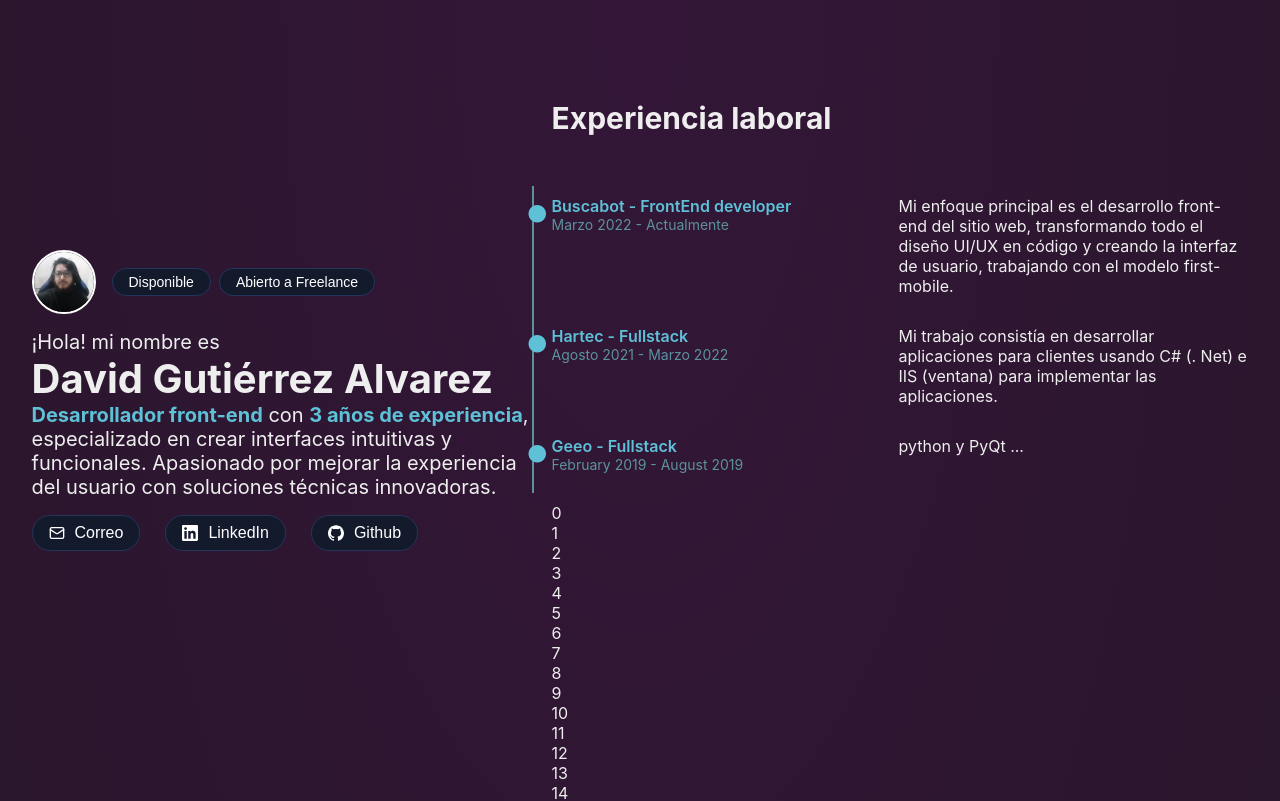
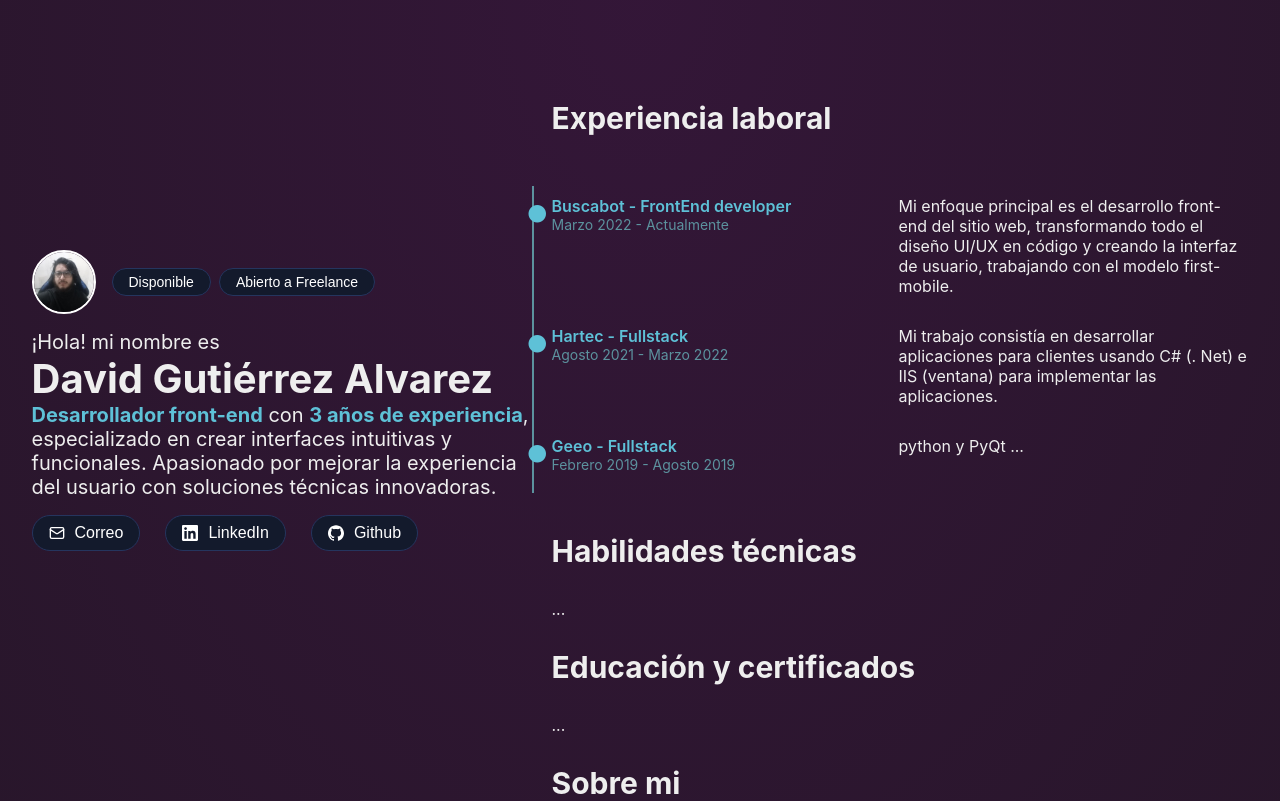
Before and after one commit to self-david/self-david, a Svelte app: page / in a window 1280 px wide. Shown: the top 801 px of the page. Built offline with nearby package versions, Linux system fonts and the light colour scheme.

Commit message:
create components base

```diff
--- a/public/index.html
+++ b/public/index.html
@@ -8,7 +8,7 @@
 	<meta property="og:description" content="My portfolio">
 	<meta property="og:image" content="/favicon.png">
 
-	<title>Portfolio - </title>
+	<title>Portfolio - David Gutierrez Alvarez</title>
 
 	<link rel='icon' type='image/png' href='/favicon.png'>
 	<link rel='stylesheet' href='/global.css'>
--- a/src/App.svelte
+++ b/src/App.svelte
@@ -1,6 +1,9 @@
 <script>
 	import ProfessionalResume from './components/ProfessionalResume.svelte'
-	import Experiences from './components/Experiences.svelte';
+	import Experiences from './components/Experiences.svelte'
+	import Skills from './components/Skills.svelte'
+	import Educations from './components/Educations.svelte'
+	import AboutMe from './components/AboutMe.svelte'
 
 	window.geofeed = options => window.geolocation = options
 	var json = document.createElement('script')
@@ -8,11 +11,15 @@
 	document.head.appendChild(json)
 </script>
 
-<svelte:component this={ProfessionalResume} />
+<ProfessionalResume />
+
 <main>
 	<Experiences />
+	<Skills />
+	<Educations />
+	<AboutMe />
 	<div>
-		{#each [...Array(130).keys()] as idx}
+		{#each [...Array(50).keys()] as idx}
 			<p>{idx}</p>
 		{/each}
 	</div>
@@ -24,6 +31,7 @@
 	main {
 		display: flex;
 		flex-direction: column;
+		gap: 30px;
 		width: 100%;
 		max-width: 1200px;
 		padding-top: 100px;
--- /dev/null
+++ b/src/components/AboutMe.svelte
@@ -0,0 +1,13 @@
+<div class="experiences">
+  <h2>Sobre mi</h2>
+
+  ...
+</div>
+
+
+<style>
+  h2 {
+    font-size: 30px;
+    margin-bottom: 30px;
+  }
+</style>
--- /dev/null
+++ b/src/components/Educations.svelte
@@ -0,0 +1,13 @@
+<div class="experiences">
+  <h2>Educación y certificados</h2>
+
+  ...
+</div>
+
+
+<style>
+  h2 {
+    font-size: 30px;
+    margin-bottom: 30px;
+  }
+</style>
--- a/src/components/Experiences.svelte
+++ b/src/components/Experiences.svelte
@@ -23,7 +23,7 @@
     <li>
       <div>
         <h4>Geeo - Fullstack</h4>
-        <p>February 2019 - August 2019</p>
+        <p>Febrero 2019 - Agosto 2019</p>
       </div>
       <span>
         python y PyQt ...
--- /dev/null
+++ b/src/components/Skills.svelte
@@ -0,0 +1,13 @@
+<div class="experiences">
+  <h2>Habilidades técnicas</h2>
+
+  ...
+</div>
+
+
+<style>
+  h2 {
+    font-size: 30px;
+    margin-bottom: 30px;
+  }
+</style>
```
